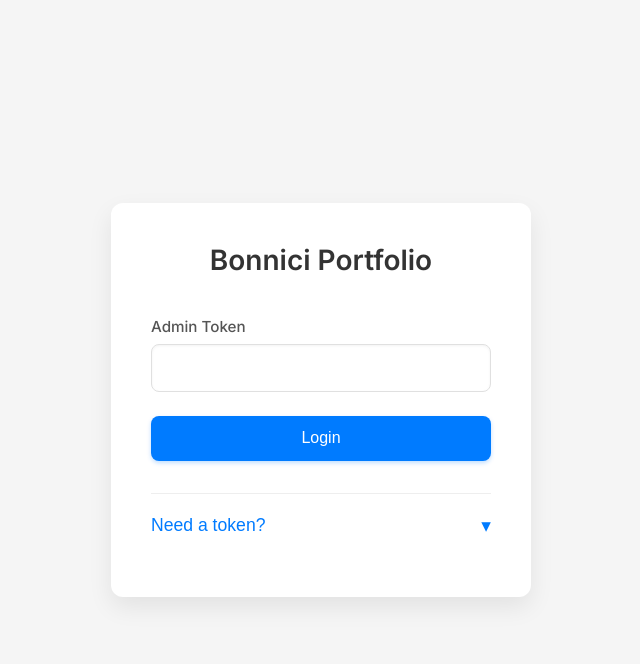
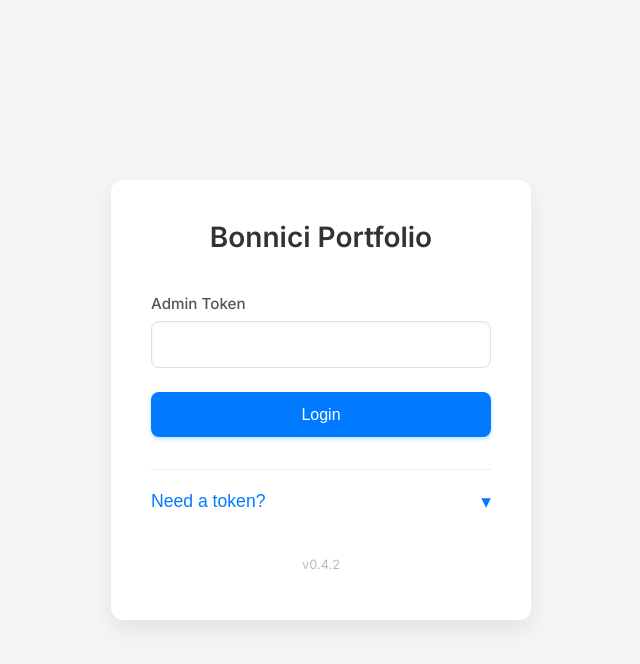
Before and after one commit to DarthTigerson/Bonnici-Portfolio, a FastAPI app: page /login in a window 1280 px wide. Shown: the top 664 px of the page, without its empty margins (319-959 px from the left). Run offline with FastAPI, Linux system fonts and the light colour scheme; some libraries are stand-ins or nearby versions.

Commit message:
Added version control to login page

```diff
--- a/admin/templates/login.html
+++ b/admin/templates/login.html
@@ -265,6 +265,15 @@
         .security-note strong {
             color: #664d03;
         }
+
+        /* Version number styling */
+        .version-info {
+            text-align: center;
+            font-size: 0.8rem;
+            color: #aaa;
+            margin-top: 1.5rem;
+            font-family: 'Inter', sans-serif;
+        }
     </style>
 </head>
 <body>
@@ -336,6 +345,11 @@
                 </div>
             </div>
         </div>
+
+        <!-- Version number -->
+        <div class="version-info">
+            v0.4.2
+        </div>
     </div>
 
     <script>
```
